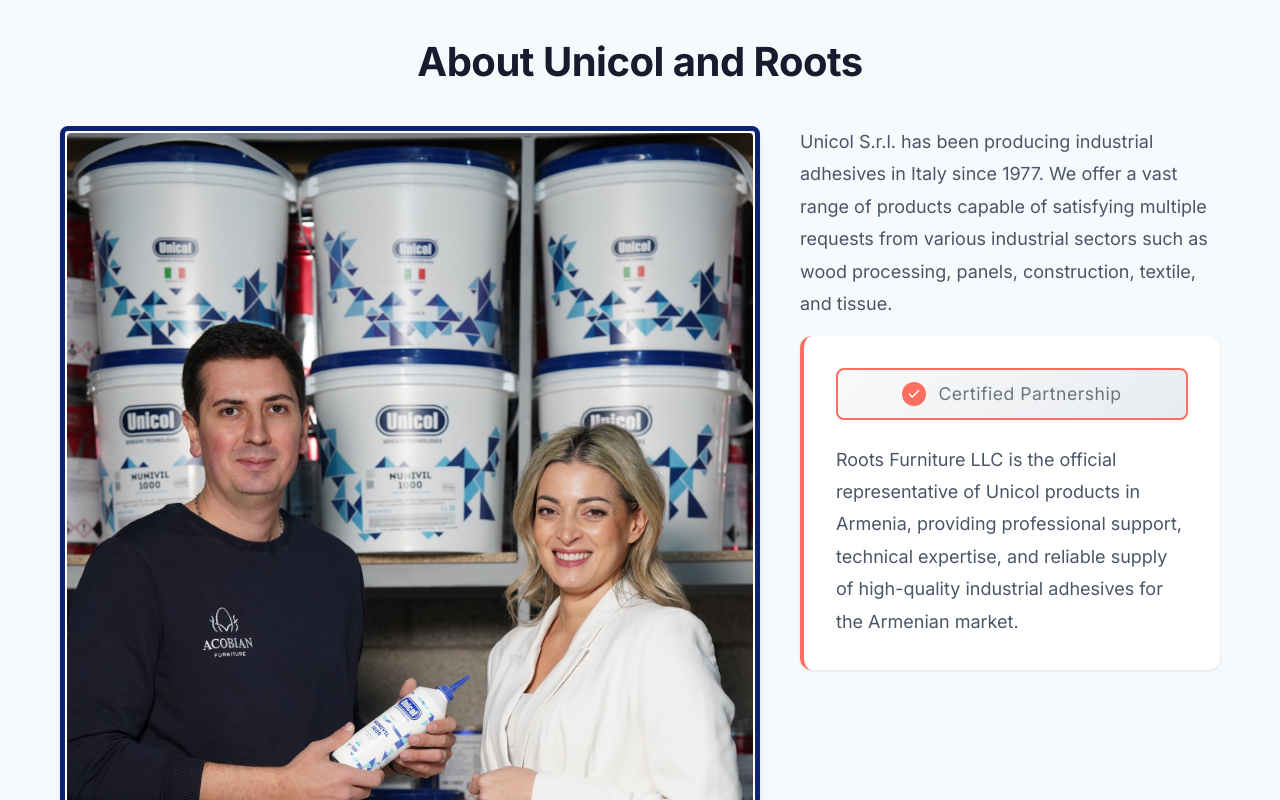
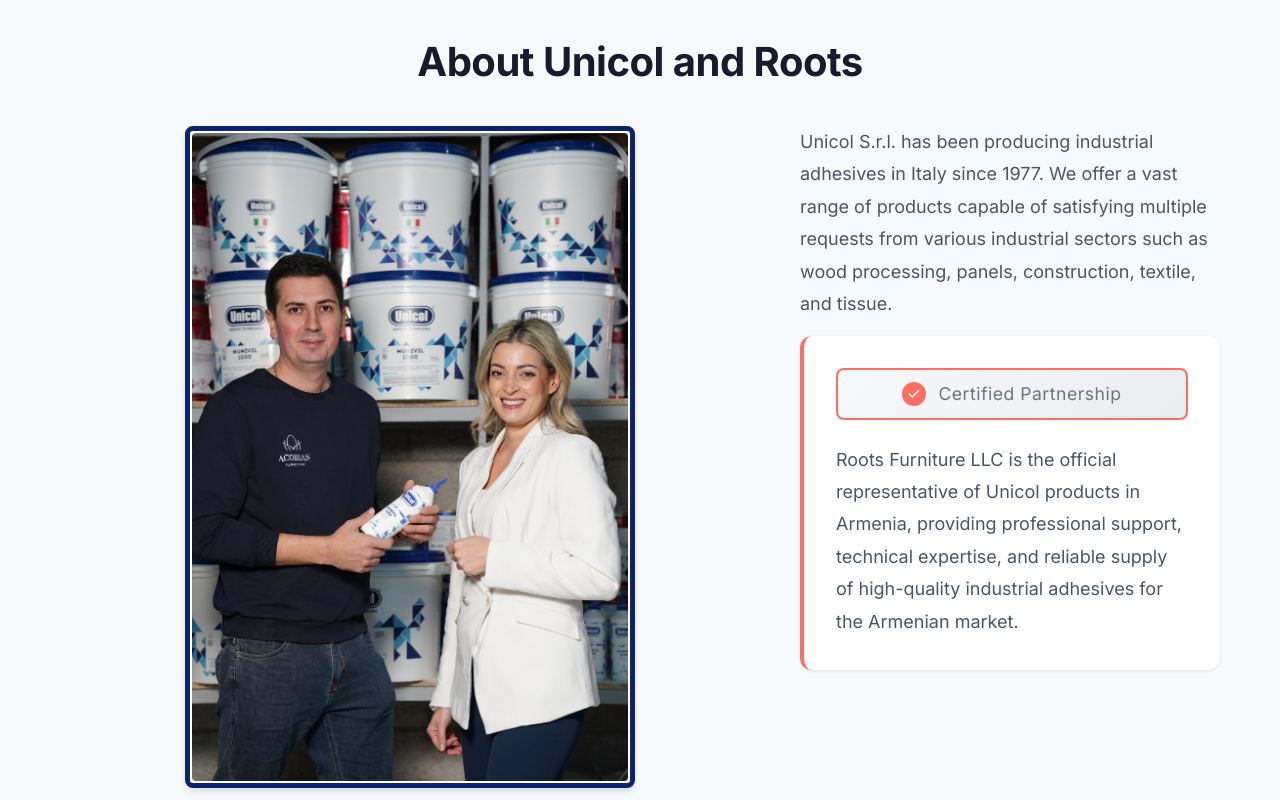
Before and after one commit to levonstepan/Unicol, a plain HTML site: page index.html in a window 1280 px wide. Shown: the part 820-1620 px from the top of the page. Drawn offline with Linux system fonts and the light colour scheme.

Commit message:
Make Partnership section image and frame smaller while preserving aspect ratio

```diff
--- a/styles.css
+++ b/styles.css
@@ -448,7 +448,7 @@ section {
     position: relative;
     display: inline-block;
     width: fit-content;
-    max-width: 100%;
+    max-width: 450px;
     margin: 0 auto;
 }
 
```
